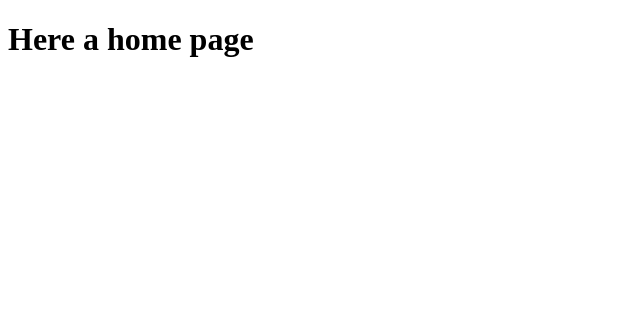
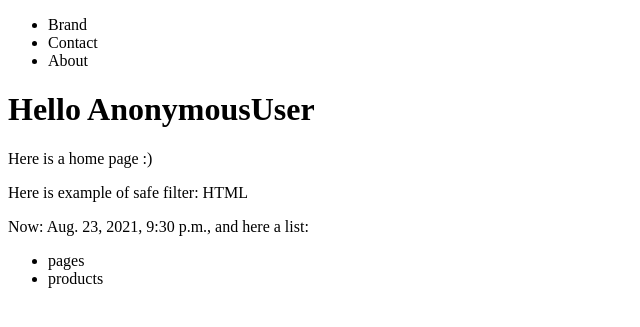
Before and after one commit to allprecisely/django_learn, a Django app: page / in a window 1280 px wide. Shown: the top 327 px of the page, without its empty margins (0-640 px from the left). Run offline with Django 3.2, Linux system fonts and the light colour scheme.

Commit message:
extend templates

```diff
--- a/pages/apps.py
+++ b/pages/apps.py
@@ -2,5 +2,5 @@ from django.apps import AppConfig
 
 
 class PagesConfig(AppConfig):
-    default_auto_field = 'django.db.models.BigAutoField'
-    name = 'pages'
+    default_auto_field = "django.db.models.BigAutoField"
+    name = "pages"
--- a/pages/views.py
+++ b/pages/views.py
@@ -1,7 +1,14 @@
-from django.http import HttpResponse
+import datetime
+
 from django.shortcuts import render
 
 
 def home_view(request, *args, **kwargs):
     # return HttpResponse('<h1>Hello World</h1>')
-    return render(request, 'home.html', {})
+    context = {
+        "user": request.user,
+        "date": datetime.datetime.now(),
+        "collection": ["pages", "products"],
+        'html': '<p>Here is example of safe filter: HTML</p>',
+    }
+    return render(request, "home.html", context)
--- /dev/null
+++ b/templates/base.html
@@ -0,0 +1,13 @@
+<!DOCTYPE html>
+<html lang="en">
+<head>
+    <meta charset="UTF-8">
+    <title>Django Learn</title>
+</head>
+<body>
+    {% include 'navbar.html' %}
+    {% block content %}
+        replace me
+    {% endblock %}
+</body>
+</html>
--- a/templates/home.html
+++ b/templates/home.html
@@ -1,8 +1,16 @@
-<!DOCTYPE html>
-<html lang="en">
-<head>
-</head>
-<body>
-    <h1>Here a home page</h1>
-</body>
-</html>
+{% extends 'base.html' %}
+
+{% block content %}
+<h1>Hello {{ user }}</h1>
+
+<p>Here is a home page :)</p>
+
+{{ html|safe }}
+
+<p>Now: {{ date }}, and here a list:</p>
+<ul>
+{% for line in collection %}
+    <li>{{ line }}</li>
+{% endfor %}
+</ul>
+{% endblock %}
--- /dev/null
+++ b/templates/navbar.html
@@ -0,0 +1,7 @@
+<nav>
+    <ul>
+        <li>Brand</li>
+        <li>Contact</li>
+        <li>About</li>
+    </ul>
+</nav>
```
Also changed, not shown: README.md.
